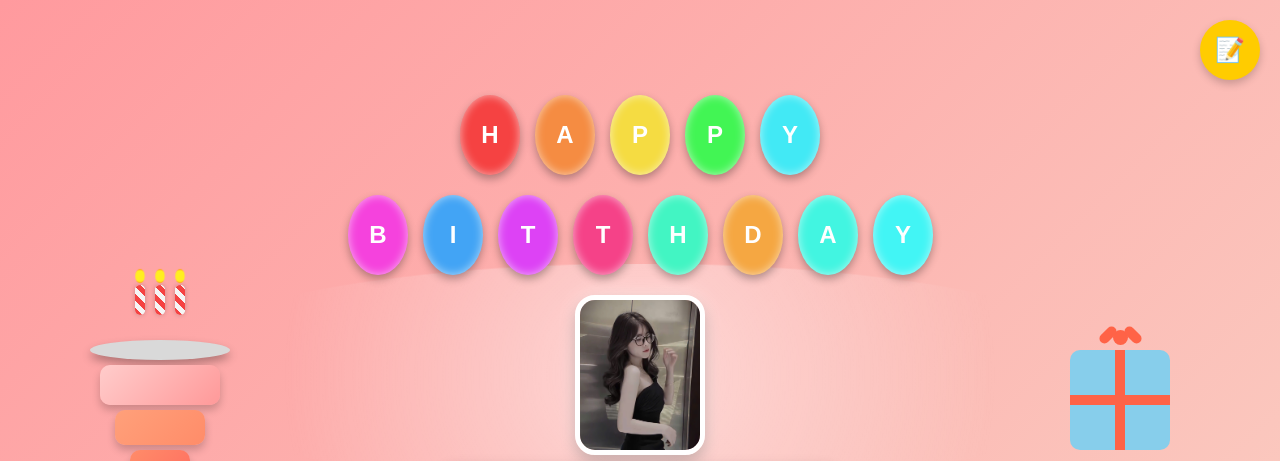
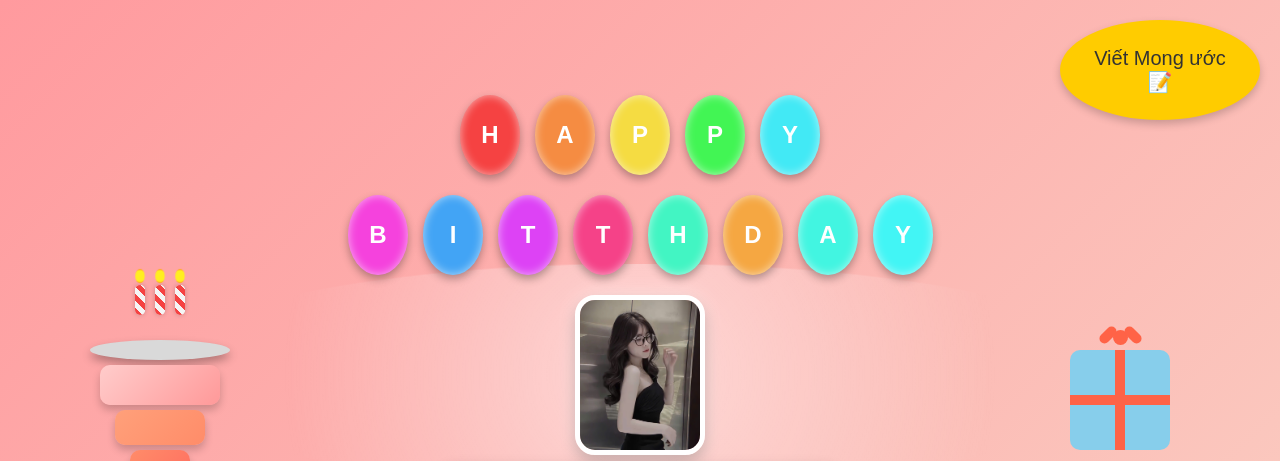
Before and after one commit to wuangghuyy/CMSN, a plain HTML site: page index.html in a window 1280 px wide. Shown: the top 461 px of the page. Drawn offline with Linux system fonts and the light colour scheme; files whose address does not match are found by name.

Commit message:
Add files via upload

```diff
--- a/index.html
+++ b/index.html
@@ -145,9 +145,9 @@
     </script>
 
 
-    <button class="note-button" onclick="openNote()">📝</button>
+    <button class="note-button" onclick="openNote()" >Viết Mong ước 📝</button>
     <div id="notePopup" class="note-popup">
-        <textarea id="noteText" placeholder="Viết lời ước của bạn tại đây..."></textarea>
+        <textarea id="noteText" placeholder="Viết mong ước của bạn tại đây..."></textarea>
         <button onclick="saveNote()">Lưu</button>
         <button onclick="closeNote()">Đóng</button>
     </div>
--- a/style.css
+++ b/style.css
@@ -401,15 +401,16 @@ button:active {
     top: 20px; /* Cách cạnh trên 20px */
     right: 20px; /* Cách cạnh phải 20px */
     background-color: #ffcc00; /* Màu nền */
-    color: #fff; /* Màu chữ */
+
+    color: #333; /* Màu chữ */
     border: none; /* Loại bỏ viền */
     border-radius: 50%; /* Bo tròn nút */
-    width: 60px; /* Chiều rộng nút */
-    height: 60px; /* Chiều cao nút */
+    width: 200px; /* Chiều rộng nút */
+    height: 100px; /* Chiều cao nút */
     display: flex; /* Kích hoạt flexbox */
     align-items: center; /* Căn giữa theo chiều dọc */
     justify-content: center; /* Căn giữa theo chiều ngang */
-    font-size: 24px; /* Kích thước biểu tượng */
+    font-size: 20px; /* Kích thước biểu tượng */
     box-shadow: 0 4px 8px rgba(0, 0, 0, 0.2); /* Đổ bóng */
     cursor: pointer; /* Hiển thị con trỏ dạng nút */
     transition: transform 0.3s ease, background-color 0.3s ease; /* Hiệu ứng khi hover */
```
